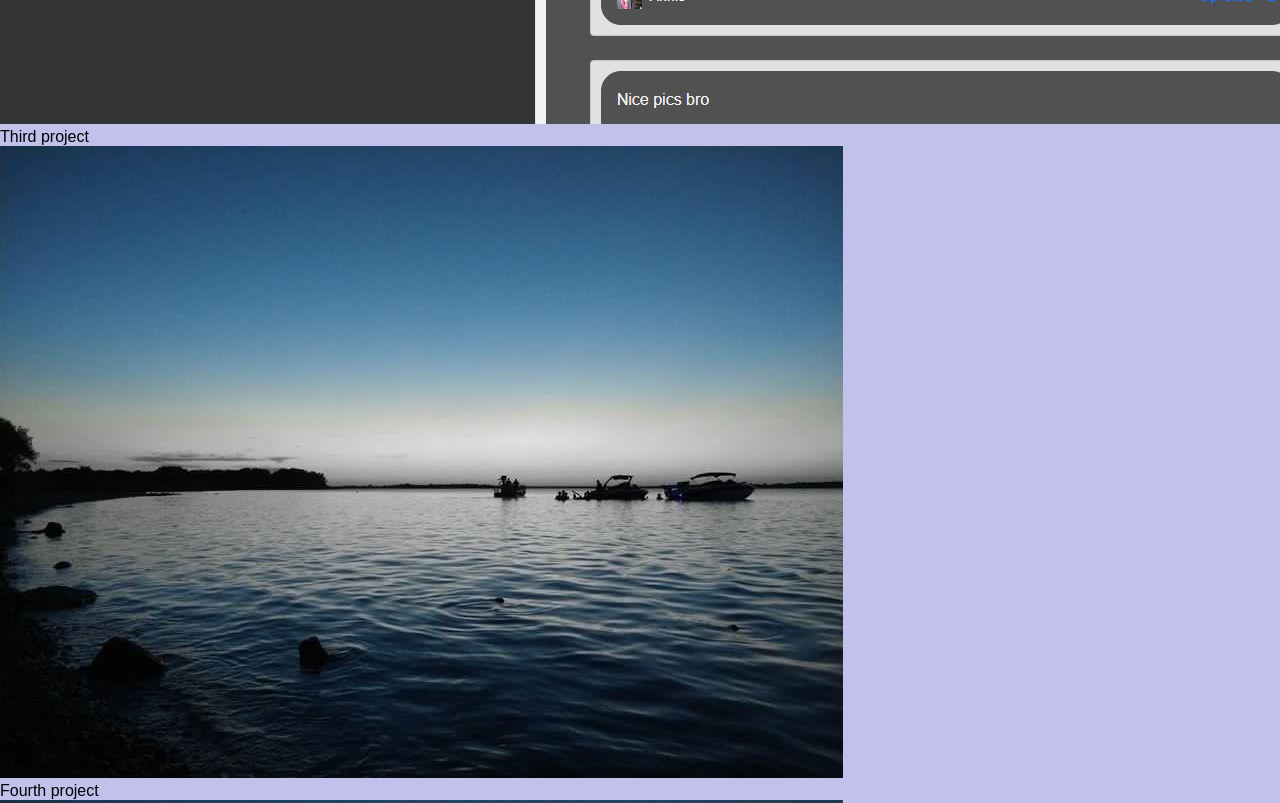
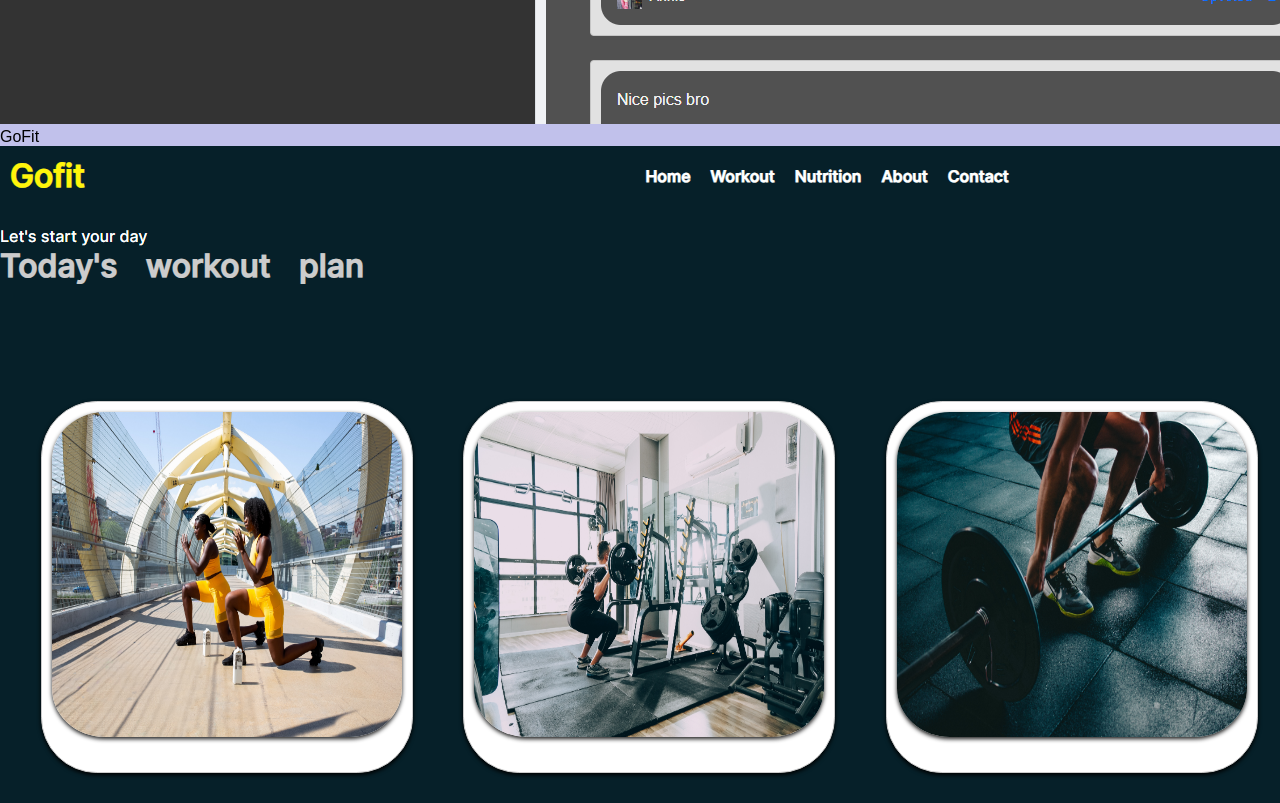
Before and after one commit to asjohnson8735/professional-portfolio, a plain HTML site: page index.html in a window 1280 px wide. Shown: the part 2100-2903 px from the top of the page. Drawn offline with Linux system fonts and the light colour scheme.

Commit message:
project 3 added

```diff
--- a/index.html
+++ b/index.html
@@ -49,8 +49,8 @@
             </section>
 
             <section>
-               <header>Third project</header>
-               <a href="https://www.google.com/"><img src="assets/css/images/F20593B9-EB20-48E2-8ADE-B3B04EDBB858.jpg" alt="tree" /></a>
+               <header>GoFit</header>
+               <a href="git@github.com:asjohnson8735/professional-portfolio.git"><img src="./assets/css/images/gofit.png" alt="project-3" /></a>
            </section>
 
            <section>
```
Also changed, not shown: assets/css/images/gofit.png (added).
